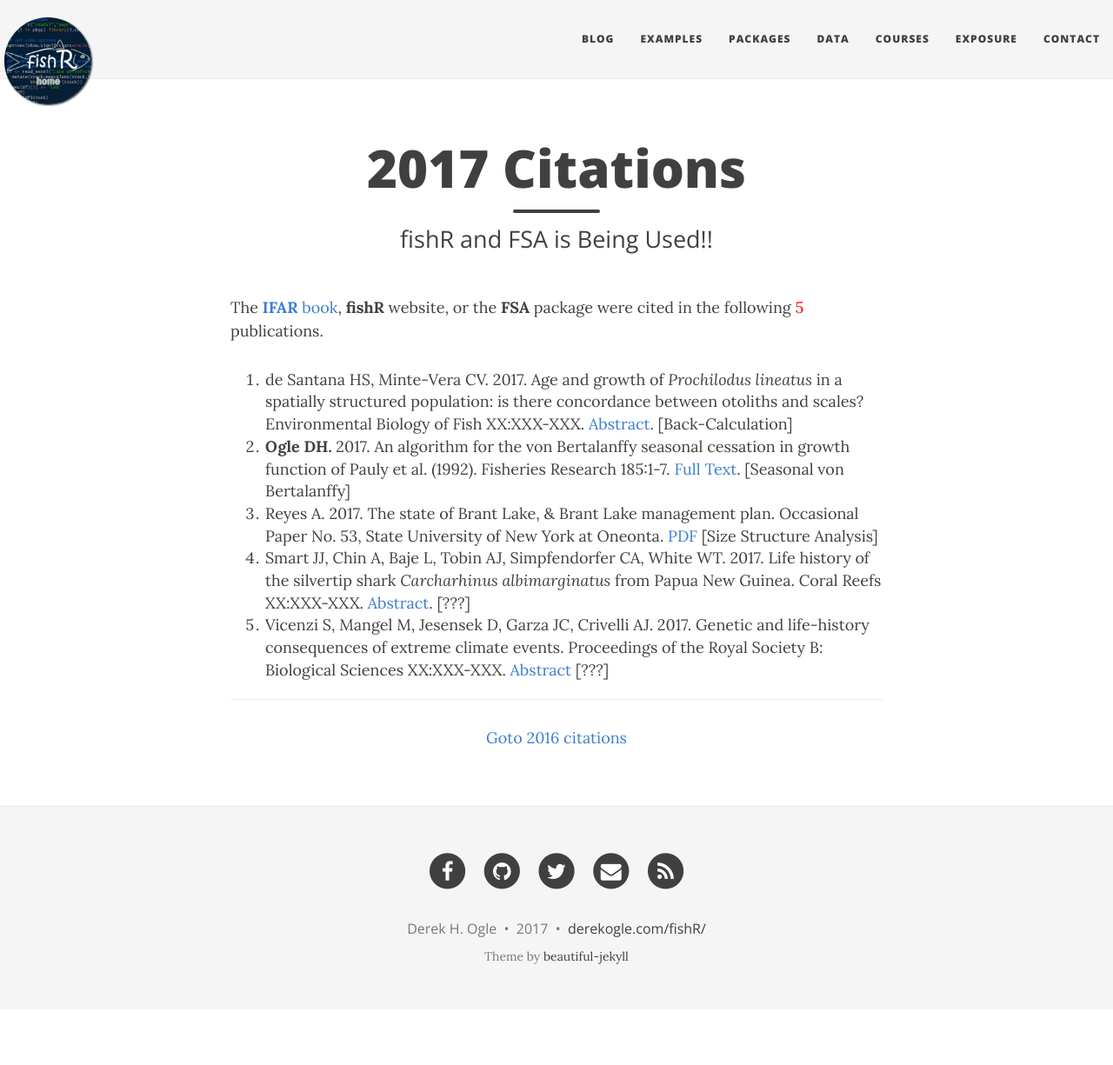
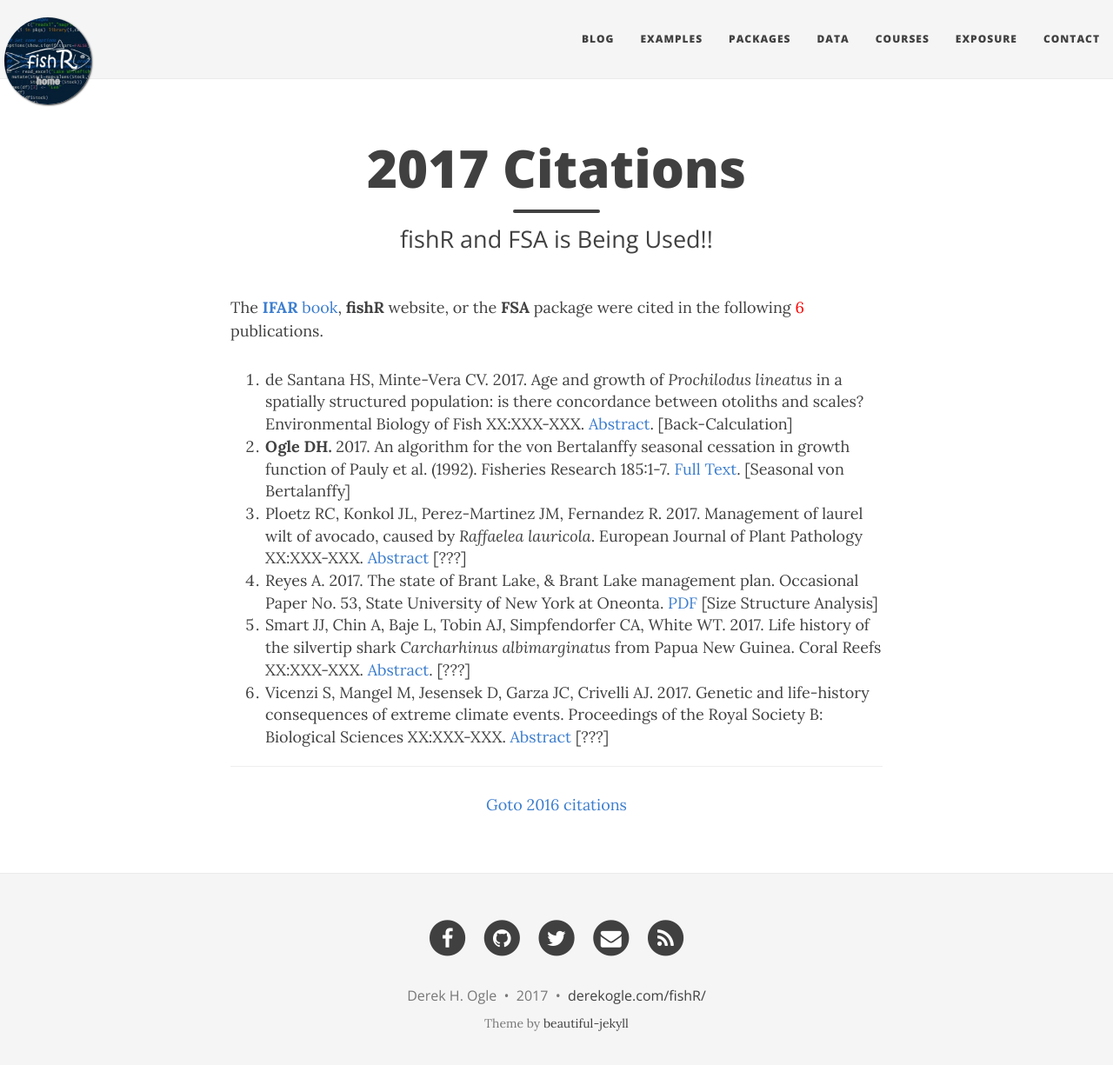
Before and after one commit to droglenc/fishR, a Jekyll site: the page built from exposure/exposure-citations17.md, in a window 1280 px wide and 1238 px high. Shown: the top 1225 px of the window at 87% size. Built offline with Jekyll 4.4.1, drawn with Linux system fonts in a browser that asks for light colours; nearby versions of some CDN libraries.

Commit message:
Updated citations

```diff
--- a/exposure/exposure-citations17.md
+++ b/exposure/exposure-citations17.md
@@ -5,11 +5,11 @@ subtitle: fishR and FSA is Being Used!!
 css: "/css/exposure-citation.css"
 ---
 
-The [**IFAR** book](http://derekogle.com/IFAR/), **fishR** website, or the **FSA** package were cited in the following <span id="contact-div">5</span> publications.
+The [**IFAR** book](http://derekogle.com/IFAR/), **fishR** website, or the **FSA** package were cited in the following <span id="contact-div">6</span> publications.
 
-1. de Santana HS, Minte-Vera CV. 2017. Age and growth of *Prochilodus lineatus* in a spatially
-structured population: is there concordance between otoliths and scales? Environmental Biology of Fish XX:XXX-XXX. [Abstract](http://link.springer.com/article/10.1007/s10641-017-0574-5). [Back-Calculation]
+1. de Santana HS, Minte-Vera CV. 2017. Age and growth of *Prochilodus lineatus* in a spatially structured population: is there concordance between otoliths and scales? Environmental Biology of Fish XX:XXX-XXX.  [Abstract](http://link.springer.com/article/10.1007/s10641-017-0574-5). [Back-Calculation]
 1. **Ogle DH.**  2017.  An algorithm for the von Bertalanffy seasonal cessation in growth function of Pauly et al. (1992).  Fisheries Research 185:1-7.  [Full Text](http://www.sciencedirect.com/science/article/pii/S0165783616303137).  [Seasonal von Bertalanffy]
+1. Ploetz RC, Konkol JL, Perez-Martinez JM, Fernandez R. 2017. Management of laurel wilt of avocado, caused by *Raffaelea lauricola*. European Journal of Plant Pathology XX:XXX-XXX. [Abstract](http://link.springer.com/article/10.1007/s10658-017-1173-1) [???]
 1. Reyes A. 2017. The state of Brant Lake, & Brant Lake management plan. Occasional Paper No. 53, State University of New York at Oneonta. [PDF](http://www.oneonta.edu/academics/biofld/PUBS/OP/OP-53-Reyes-BrantLake.pdf) [Size Structure Analysis]
 1. Smart JJ, Chin A, Baje L, Tobin AJ, Simpfendorfer CA, White WT. 2017. Life history of the silvertip shark *Carcharhinus albimarginatus* from Papua New Guinea. Coral Reefs XX:XXX-XXX. [Abstract](http://link.springer.com/article/10.1007/s00338-016-1533-x). [???]
 1. Vicenzi S, Mangel M, Jesensek D, Garza JC, Crivelli AJ. 2017. Genetic and life-history consequences of extreme climate events. Proceedings of the Royal Society B: Biological Sciences  XX:XXX-XXX. [Abstract](http://rspb.royalsocietypublishing.org/content/284/1848/20162118) [???]
```
